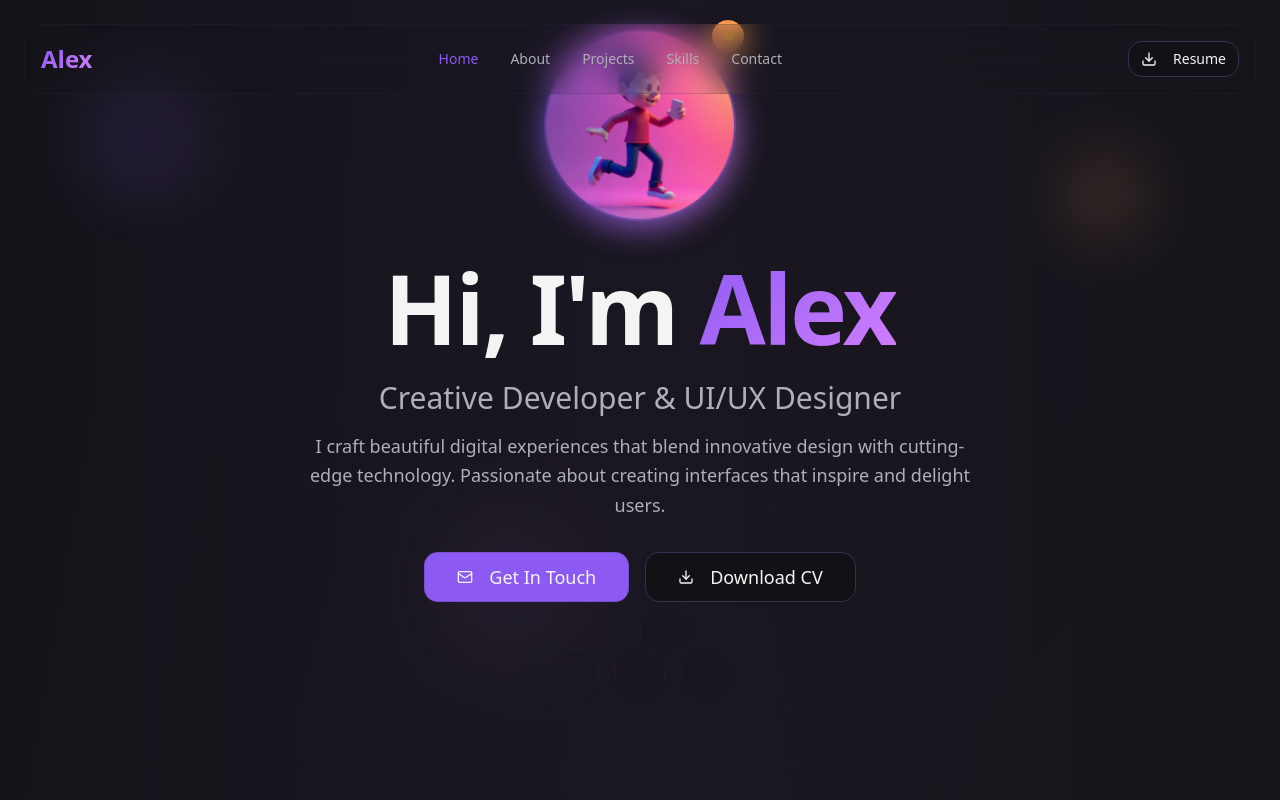
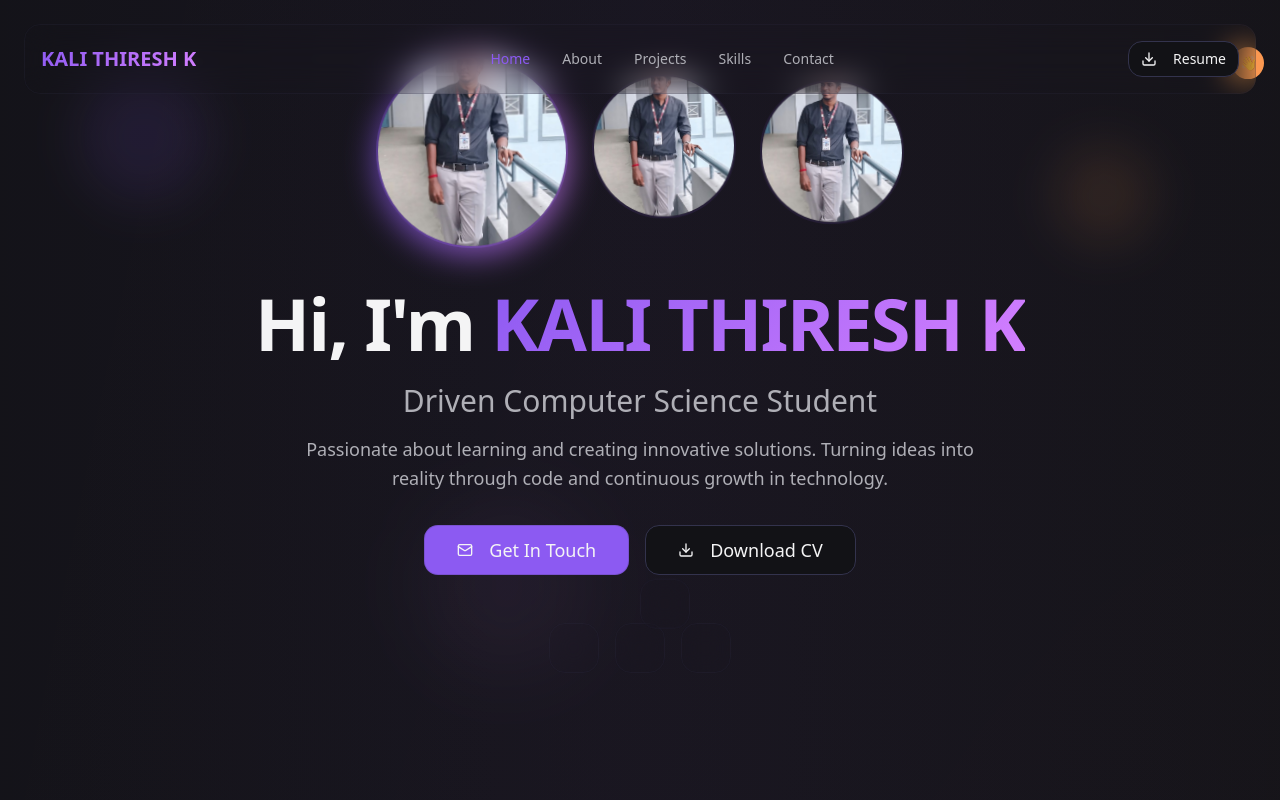
Before and after one commit to Kali-Thiresh-K/Kali-Thiresh-K-portfolio, a React (Vite) app: page / in a window 1280 px wide. Shown: the top 800 px of the page. Built offline with nearby package versions, Linux system fonts and the light colour scheme.

Commit message:
Update portfolio with user details
Update navigation bar with user's name. Add three images to the home section and ensure they are displayed prominently.

```diff
--- a/src/components/Contact.tsx
+++ b/src/components/Contact.tsx
@@ -77,19 +77,19 @@ export const Contact = () => {
                 {
                   icon: Mail,
                   title: "Email",
-                  value: "hello@alexportfolio.com",
-                  link: "mailto:hello@alexportfolio.com"
+                  value: "kalithiresh811@gmil.com",
+                  link: "mailto:kalithiresh811@gmil.com"
                 },
                 {
                   icon: Phone,
                   title: "Phone",
-                  value: "+1 (555) 123-4567",
-                  link: "tel:+15551234567"
+                  value: "+91 9150715913",
+                  link: "tel:+919150715913"
                 },
                 {
                   icon: MapPin,
                   title: "Location",
-                  value: "San Francisco, CA",
+                  value: "Ramanathapuram, Tamil Nadu",
                   link: "#"
                 }
               ].map((contact, index) => (
--- a/src/components/Hero.tsx
+++ b/src/components/Hero.tsx
@@ -25,33 +25,48 @@ export const Hero = () => {
 
       <div className="container mx-auto px-6 text-center relative z-10">
         <div className={`transition-all duration-1000 ${isVisible ? 'opacity-100 translate-y-0' : 'opacity-0 translate-y-10'}`}>
-          {/* Avatar */}
-          <div className="relative w-48 h-48 mx-auto mb-8">
-            <div className="absolute inset-0 bg-gradient-to-r from-primary to-primary-glow rounded-full blur-lg opacity-30 animate-pulse-glow" />
-            <img
-              src={heroAvatar}
-              alt="Professional avatar"
-              className="relative w-full h-full rounded-full object-cover glass border-2 border-primary/20 float"
-            />
+          {/* Profile Images Gallery */}
+          <div className="relative flex justify-center items-center gap-6 mb-8 flex-wrap">
+            <div className="relative w-40 h-40 md:w-48 md:h-48">
+              <div className="absolute inset-0 bg-gradient-to-r from-primary to-primary-glow rounded-full blur-lg opacity-30 animate-pulse-glow" />
+              <img
+                src="/lovable-uploads/5b85931d-55a3-4d35-ab83-3fb4c049927b.png"
+                alt="Kali Thiresh K Profile"
+                className="relative w-full h-full rounded-full object-cover glass border-2 border-primary/20 float"
+              />
+            </div>
+            <div className="relative w-32 h-32 md:w-36 md:h-36">
+              <img
+                src="/lovable-uploads/5b85931d-55a3-4d35-ab83-3fb4c049927b.png"
+                alt="Kali Thiresh K"
+                className="w-full h-full rounded-full object-cover glass border-2 border-primary/10 float-delayed hover:scale-105 transition-transform"
+              />
+            </div>
+            <div className="relative w-32 h-32 md:w-36 md:h-36">
+              <img
+                src="/lovable-uploads/5b85931d-55a3-4d35-ab83-3fb4c049927b.png"
+                alt="Kali Thiresh K Portrait"
+                className="w-full h-full rounded-full object-cover glass border-2 border-primary/10 float hover:scale-105 transition-transform"
+              />
+            </div>
             <div className="absolute -top-2 -right-2 w-8 h-8 bg-accent rounded-full flex items-center justify-center animate-bounce">
               <span className="text-sm">👋</span>
             </div>
           </div>
 
           {/* Main text */}
-          <h1 className="text-6xl md:text-8xl font-bold mb-6 tracking-tight">
+          <h1 className="text-4xl md:text-6xl lg:text-7xl font-bold mb-6 tracking-tight">
             Hi, I'm{" "}
-            <span className="gradient-text">Alex</span>
+            <span className="gradient-text">KALI THIRESH K</span>
           </h1>
 
           <div className="space-y-4 mb-8">
             <h2 className="text-2xl md:text-3xl text-muted-foreground font-light">
-              Creative Developer & UI/UX Designer
+              Driven Computer Science Student
             </h2>
             <p className="text-lg text-muted-foreground max-w-2xl mx-auto leading-relaxed">
-              I craft beautiful digital experiences that blend innovative design
-              with cutting-edge technology. Passionate about creating interfaces
-              that inspire and delight users.
+              Passionate about learning and creating innovative solutions.
+              Turning ideas into reality through code and continuous growth in technology.
             </p>
           </div>
 
--- a/src/components/Navigation.tsx
+++ b/src/components/Navigation.tsx
@@ -57,8 +57,8 @@ export const Navigation = () => {
             scrolled ? 'backdrop-blur-md' : ''
           }`}>
             {/* Logo */}
-            <div className="text-2xl font-bold gradient-text">
-              Alex
+            <div className="text-xl font-bold gradient-text">
+              KALI THIRESH K
             </div>
 
             {/* Desktop Navigation */}
--- a/src/components/Projects.tsx
+++ b/src/components/Projects.tsx
@@ -21,36 +21,36 @@ interface Project {
 const projects: Project[] = [
   {
     id: 1,
-    title: "Glassmorphism Dashboard",
-    description: "Modern analytics dashboard with beautiful glassmorphism design",
-    longDescription: "A comprehensive analytics dashboard built with React and TypeScript, featuring real-time data visualization, responsive design, and an intuitive glassmorphism interface that provides excellent user experience.",
+    title: "Craft Flow Control Center",
+    description: "A task management system for admins to add work and track tasks",
+    longDescription: "A comprehensive task management system for admins to add work, track pending/completed tasks, and monitor total quantity and amount in real time. Built with modern web technologies for efficiency and scalability.",
     image: project1,
-    technologies: ["React", "TypeScript", "Tailwind CSS", "Chart.js", "Framer Motion"],
+    technologies: ["React", "JavaScript", "MySQL", "HTML", "CSS"],
     liveUrl: "#",
     githubUrl: "#",
     category: "Web App"
   },
   {
     id: 2,
-    title: "Mobile Shopping Experience",
-    description: "E-commerce mobile app with seamless user experience",
-    longDescription: "A modern mobile shopping application featuring smooth animations, intuitive navigation, and a beautiful interface. Built with React Native and designed with user experience as the top priority.",
+    title: "EV Charging Station Locator",
+    description: "Helps EV drivers find nearby charging points efficiently",
+    longDescription: "Helps EV drivers find nearby charging points by location, charger type, and amenities through a reliable database. Features interactive maps, real-time availability, and comprehensive filtering options for optimal user experience.",
     image: project2,
-    technologies: ["React Native", "Redux", "Firebase", "Stripe", "Expo"],
+    technologies: ["React", "MongoDB", "JavaScript", "Google Maps API", "HTML"],
     liveUrl: "#",
     githubUrl: "#",
-    category: "Mobile App"
+    category: "Web App"
   },
   {
     id: 3,
-    title: "E-commerce Platform",
-    description: "Full-stack e-commerce solution with admin panel",
-    longDescription: "Complete e-commerce platform with customer-facing store, admin dashboard, inventory management, payment processing, and analytics. Built with modern technologies for scalability and performance.",
+    title: "Portfolio Website",
+    description: "Personal portfolio showcasing projects and skills",
+    longDescription: "Personal portfolio website showcasing projects, skills, and achievements with modern glassmorphism design, smooth animations, and responsive layout. Built with React and modern web technologies.",
     image: project3,
-    technologies: ["Next.js", "Node.js", "MongoDB", "Stripe", "AWS"],
+    technologies: ["React", "TypeScript", "Tailwind CSS", "Vite"],
     liveUrl: "#",
     githubUrl: "#",
-    category: "Full Stack"
+    category: "Portfolio"
   }
 ];
 
--- a/src/components/Skills.tsx
+++ b/src/components/Skills.tsx
@@ -27,55 +27,53 @@ interface SkillCategory {
 
 const skillCategories: SkillCategory[] = [
   {
-    name: "Frontend Development",
+    name: "Programming Languages",
     icon: Code,
     color: "primary",
     skills: [
-      { name: "React/Next.js", level: 95, category: "frontend" },
-      { name: "TypeScript", level: 90, category: "frontend" },
-      { name: "Tailwind CSS", level: 85, category: "frontend" },
-      { name: "Framer Motion", level: 80, category: "frontend" }
+      { name: "Java", level: 85, category: "programming" },
+      { name: "Python", level: 80, category: "programming" },
+      { name: "C", level: 75, category: "programming" },
+      { name: "JavaScript", level: 85, category: "programming" }
     ]
   },
   {
-    name: "UI/UX Design",
+    name: "Frontend Development",
     icon: Palette,
     color: "accent",
     skills: [
-      { name: "Figma", level: 90, category: "design" },
-      { name: "Adobe Creative Suite", level: 85, category: "design" },
-      { name: "Prototyping", level: 88, category: "design" },
-      { name: "User Research", level: 75, category: "design" }
+      { name: "React", level: 80, category: "frontend" },
+      { name: "HTML", level: 90, category: "frontend" },
+      { name: "CSS", level: 85, category: "frontend" },
+      { name: "JavaScript", level: 85, category: "frontend" }
     ]
   },
   {
-    name: "Backend Development",
+    name: "Database Management",
     icon: Database,
     color: "primary",
     skills: [
-      { name: "Node.js", level: 85, category: "backend" },
-      { name: "Python", level: 80, category: "backend" },
-      { name: "PostgreSQL", level: 75, category: "backend" },
-      { name: "GraphQL", level: 70, category: "backend" }
+      { name: "MySQL", level: 80, category: "database" },
+      { name: "MongoDB", level: 75, category: "database" }
     ]
   },
   {
-    name: "Cloud & DevOps",
+    name: "Tools & Technologies",
     icon: Cloud,
     color: "accent",
     skills: [
-      { name: "AWS", level: 80, category: "cloud" },
-      { name: "Docker", level: 75, category: "cloud" },
-      { name: "CI/CD", level: 85, category: "cloud" },
-      { name: "Vercel", level: 90, category: "cloud" }
+      { name: "Git", level: 85, category: "tools" },
+      { name: "GitHub", level: 85, category: "tools" },
+      { name: "Blender", level: 70, category: "tools" },
+      { name: "Adobe Suite", level: 75, category: "tools" }
     ]
   }
 ];
 
 const tools = [
-  "React", "TypeScript", "Next.js", "Tailwind CSS", "Figma", "Node.js",
-  "Python", "AWS", "Docker", "PostgreSQL", "MongoDB", "GraphQL",
-  "Framer Motion", "Three.js", "Prisma", "Supabase"
+  "React", "JavaScript", "Python", "Java", "C", "HTML", "CSS", "MySQL",
+  "MongoDB", "Git", "GitHub", "Blender", "Adobe Illustrator", "Adobe Photoshop",
+  "Oracle APEX", "Vite", "Tailwind CSS", "TypeScript"
 ];
 
 export const Skills = () => {
```
